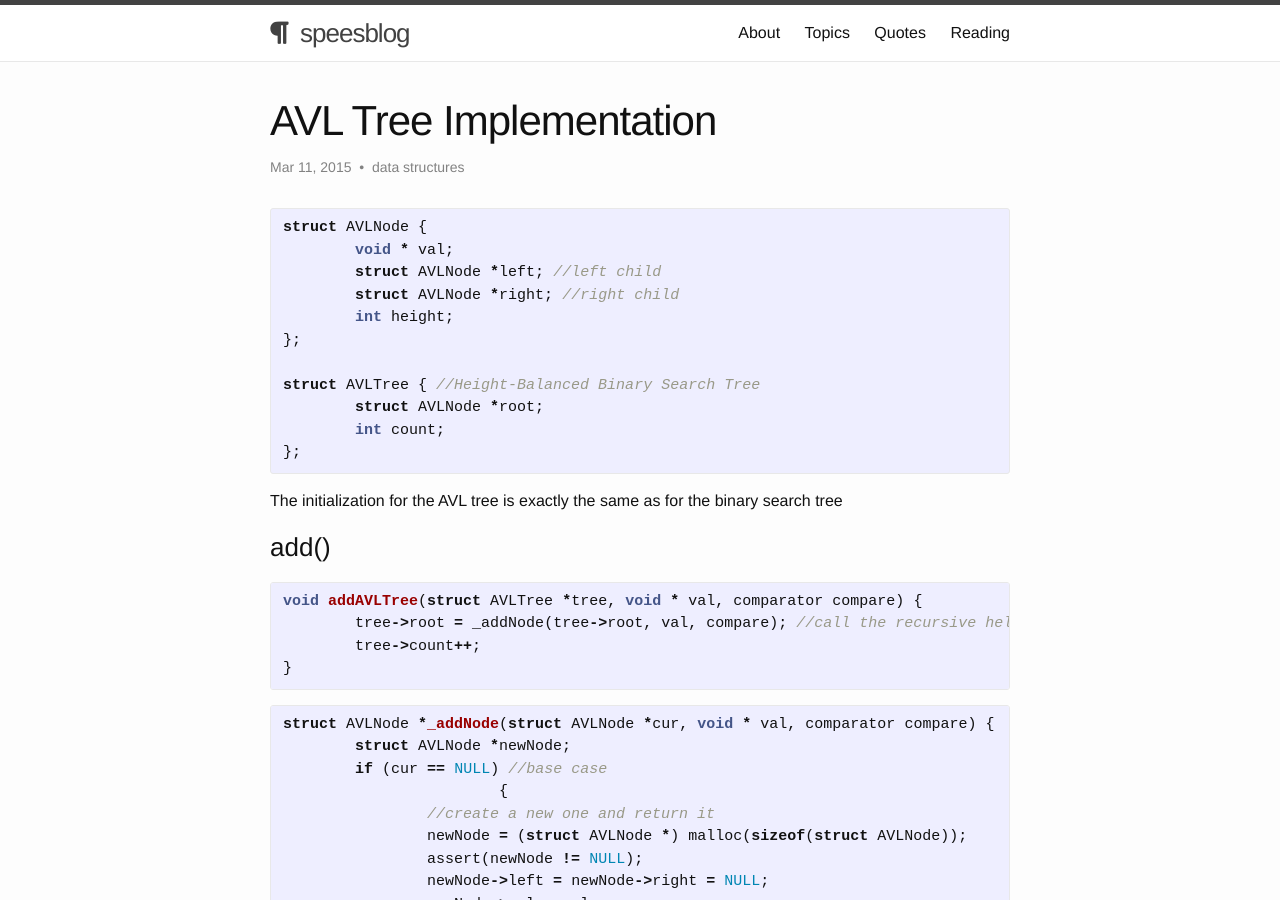
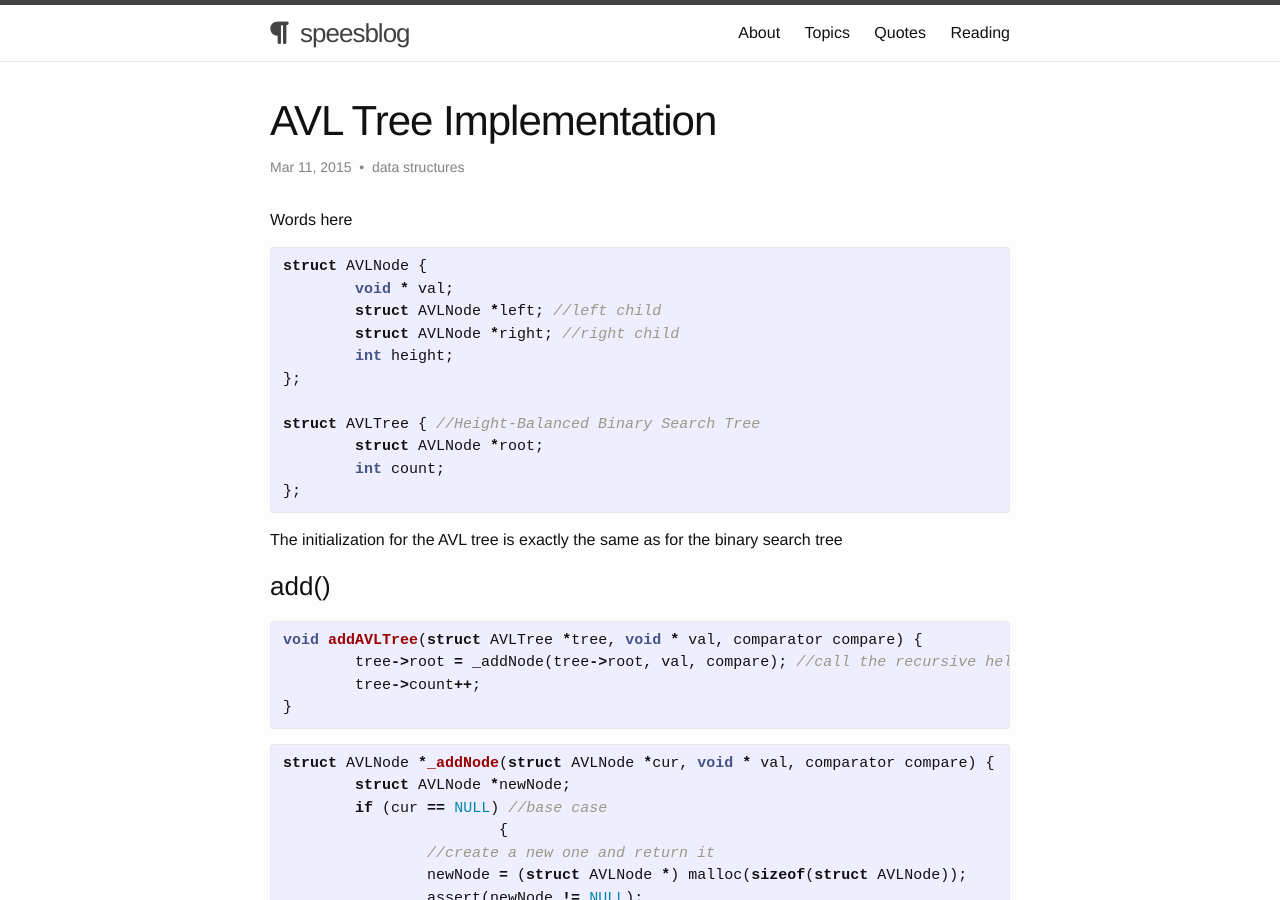
Before and after one commit to shelbyspees/speesblog, a Jekyll site: the page built from _posts/2015-03-11-finals-avltree.md, in a window 1280 px wide and 900 px high. Built offline with Jekyll 4.4.1, drawn with Linux system fonts in a browser that asks for light colours; nearby versions of some CDN libraries.

Commit message:
Fix highlight tag

```diff
--- a/_posts/2015-03-11-finals-avltree.md
+++ b/_posts/2015-03-11-finals-avltree.md
@@ -3,6 +3,8 @@
 title: "AVL Tree Implementation"
 category: "data_structures"
 ---
+
+Words here
 
 {% highlight c %}
 struct AVLNode {
@@ -125,7 +127,9 @@
 
 	return newTop;
 }
+{% endhighlight %}
 
+{% highlight c %}
 struct AVLNode *_rotateRight(struct AVLNode *cur) {
 	struct AVLNode *newTop;
 
@@ -139,6 +143,3 @@
 	return newTop;
 }
 {% endhighlight %}
-
-{% highlight c %}
-{% endhighlight %}
```
